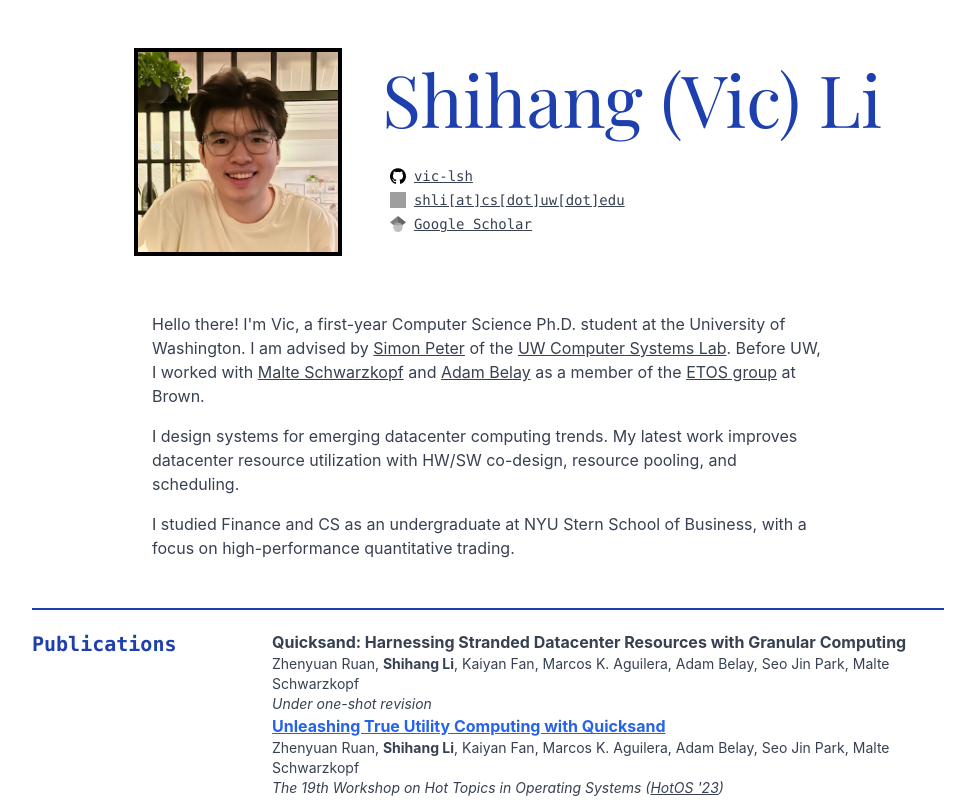
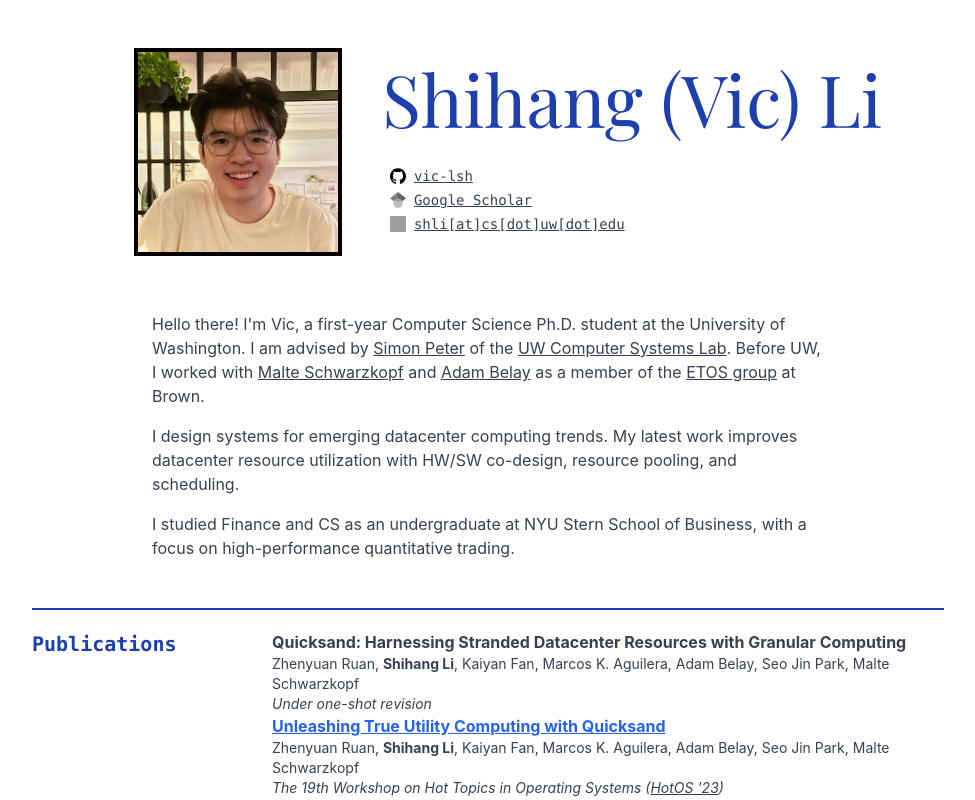
Before and after one commit to vic-lsh/vli, a Next.js app: page / in a window 1280 px wide. Shown: the top 800 px of the page, without its empty margins (152-1127 px from the left). Built offline with nearby package versions, Linux system fonts and the light colour scheme; grey boxes are pictures that could not be loaded.

Commit message:
reorder contact info

```diff
--- a/components/hero.tsx
+++ b/components/hero.tsx
@@ -49,17 +49,6 @@ const ContactInfo: React.FC<{ contact: ContactInfo }> = ({ contact }) => {
         </ContactInfoContainer>
       </LinkToNewTab>
 
-      <ContactInfoContainer>
-        <Image
-          src="/mail-icon.png"
-          alt="Mail Logo"
-          width="16"
-          height="16"
-          className="dark:invert-90"
-        />
-        <span className="underline font-mono text-sm">{contact.email}</span>
-      </ContactInfoContainer>
-
       <LinkToNewTab
         href={"https://scholar.google.com/citations?hl=en&user=VOeZIsEAAAAJ"}
       >
@@ -74,6 +63,17 @@ const ContactInfo: React.FC<{ contact: ContactInfo }> = ({ contact }) => {
           <span className="underline font-mono text-sm">Google Scholar</span>
         </ContactInfoContainer>
       </LinkToNewTab>
+
+      <ContactInfoContainer>
+        <Image
+          src="/mail-icon.png"
+          alt="Mail Logo"
+          width="16"
+          height="16"
+          className="dark:invert-90"
+        />
+        <span className="underline font-mono text-sm">{contact.email}</span>
+      </ContactInfoContainer>
     </div>
   );
 };
```
